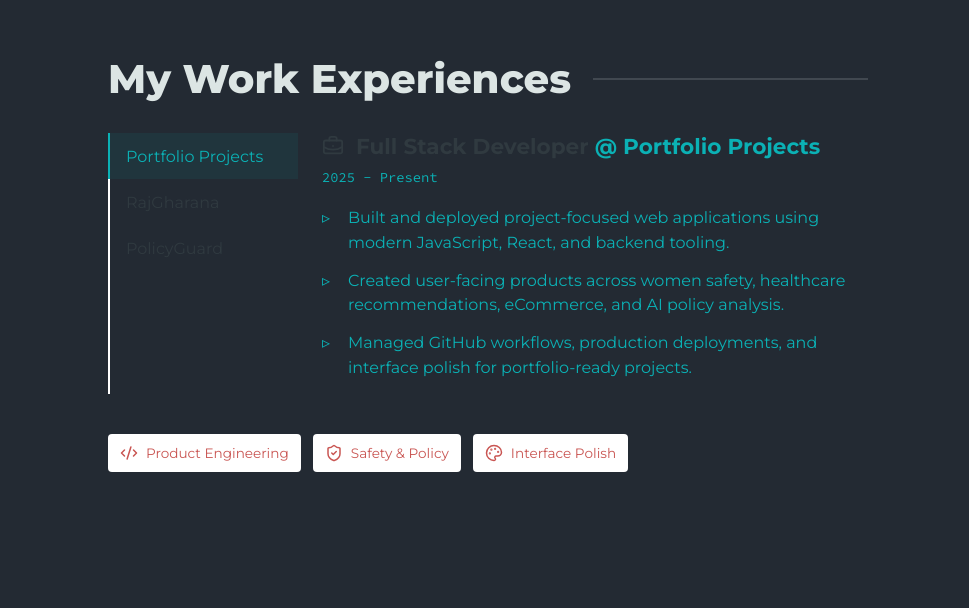
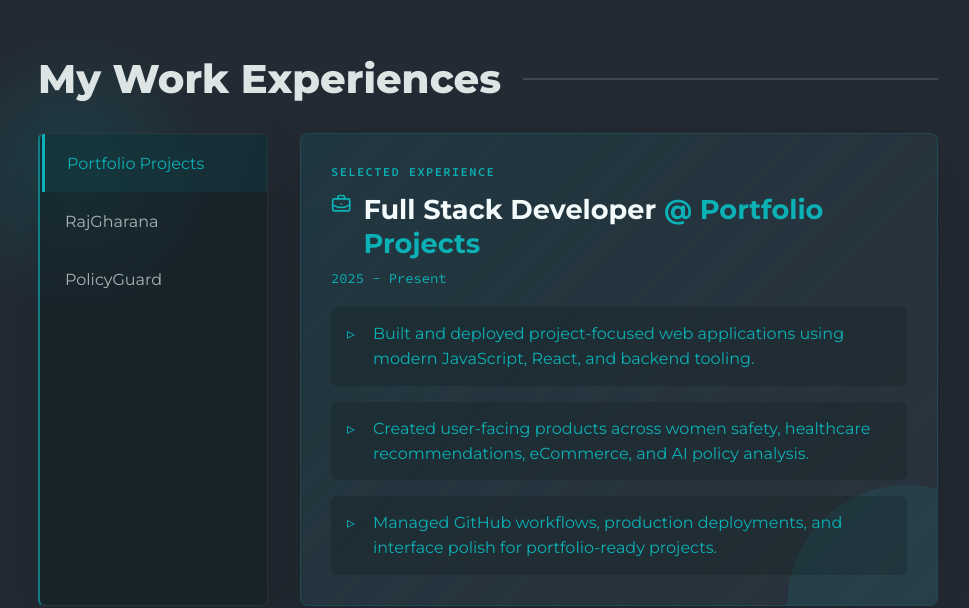
Before and after one commit to Rajpatel2924/Portfolio-Website, a React (Vite) app: page / in a window 1280 px wide. Shown: the part 1933-2541 px from the top of the page, without its empty margins (152-1121 px from the left). Built offline with nearby package versions, Linux system fonts and the light colour scheme.

Commit message:
Refine experience section styling

```diff
--- a/src/components/Skills.tsx
+++ b/src/components/Skills.tsx
@@ -134,11 +134,12 @@ export function Skills() {
             <motion.div
               className="experience-panel"
               key={current.company}
-              initial={{ opacity: 0, x: 18 }}
-              animate={{ opacity: 1, x: 0 }}
-              transition={{ duration: 0.35 }}
+              initial={{ opacity: 0, x: 28, scale: 0.98 }}
+              animate={{ opacity: 1, x: 0, scale: 1 }}
+              transition={{ duration: 0.45, ease: [0.16, 1, 0.3, 1] }}
               role="tabpanel"
             >
+              <div className="experience-eyebrow">Selected Experience</div>
               <div className="experience-title">
                 <BriefcaseBusiness size={22} />
                 <h3>
--- a/src/index.css
+++ b/src/index.css
@@ -674,54 +674,114 @@ main {
   overflow: hidden;
 }
 
+.experience-view::before {
+  position: absolute;
+  inset: 16% auto auto 6%;
+  width: 300px;
+  height: 300px;
+  border-radius: 50%;
+  background: radial-gradient(circle, rgba(11, 177, 181, 0.16), transparent 68%);
+  content: "";
+  filter: blur(10px);
+  pointer-events: none;
+}
+
 .experience-shell {
-  max-width: 760px;
+  position: relative;
+  z-index: 1;
+  max-width: 900px;
   padding-top: 80px;
 }
 
 .experience-tabs {
   display: grid;
-  grid-template-columns: 190px minmax(0, 1fr);
-  gap: 24px;
+  grid-template-columns: 230px minmax(0, 1fr);
+  gap: 32px;
+  align-items: stretch;
 }
 
 .experience-tab-list {
   display: flex;
   flex-direction: column;
-  border-left: 2px solid var(--theme-2);
+  overflow: hidden;
+  border: 1px solid rgba(220, 229, 228, 0.1);
+  border-left: 2px solid rgba(11, 177, 181, 0.65);
+  border-radius: 6px;
+  background: rgba(16, 31, 36, 0.56);
+  box-shadow: 0 24px 55px rgba(0, 0, 0, 0.14);
 }
 
 .experience-tab-list button {
-  min-height: 46px;
+  min-height: 58px;
   border: 0;
-  border-left: 2px solid transparent;
-  margin-left: -2px;
+  border-left: 3px solid transparent;
   background: transparent;
-  color: var(--theme-3);
+  color: rgba(220, 229, 228, 0.74);
   cursor: pointer;
-  padding: 0 16px;
+  padding: 0 22px;
   text-align: left;
+  transition: background 180ms ease, border-color 180ms ease, color 180ms ease, transform 180ms ease;
+}
+
+.experience-tab-list button:hover {
+  background: rgba(11, 177, 181, 0.08);
+  color: #dce5e4;
 }
 
 .experience-tab-list button.selected {
-  border-left-color: var(--theme-4);
-  color: var(--theme-4);
-  background: rgba(255, 211, 105, 0.06);
+  border-left-color: #0bb1b5;
+  background: linear-gradient(90deg, rgba(11, 177, 181, 0.18), rgba(11, 177, 181, 0.04));
+  color: #7de5e8;
+  transform: translateX(2px);
 }
 
 .experience-panel {
-  color: var(--theme-3);
+  position: relative;
+  overflow: hidden;
+  border: 1px solid rgba(11, 177, 181, 0.16);
+  border-radius: 8px;
+  background:
+    linear-gradient(135deg, rgba(11, 177, 181, 0.1), rgba(48, 56, 65, 0.62)),
+    rgba(35, 42, 51, 0.9);
+  color: #dce5e4;
+  padding: 30px;
+  box-shadow: 0 28px 70px rgba(0, 0, 0, 0.16);
+}
+
+.experience-panel::after {
+  position: absolute;
+  inset: auto -90px -120px auto;
+  width: 240px;
+  height: 240px;
+  border-radius: 50%;
+  background: rgba(11, 177, 181, 0.1);
+  content: "";
+  pointer-events: none;
+}
+
+.experience-eyebrow {
+  margin-bottom: 14px;
+  color: #0bb1b5;
+  font-family: "Source Code Pro", monospace;
+  font-size: 0.75rem;
+  font-weight: 700;
+  letter-spacing: 0.12em;
+  text-transform: uppercase;
 }
 
 .experience-title {
+  position: relative;
+  z-index: 1;
   display: flex;
-  align-items: center;
+  align-items: flex-start;
   gap: 12px;
+  color: #0bb1b5;
 }
 
 .experience-title h3 {
   margin: 0;
-  font-size: 1.35rem;
+  color: #f2fbfa;
+  font-size: clamp(1.35rem, 3vw, 1.7rem);
   line-height: 1.25;
 }
 
@@ -730,13 +790,19 @@ main {
 }
 
 .experience-duration {
+  position: relative;
+  z-index: 1;
   margin: 8px 0 20px;
-  color: var(--muted);
+  color: #7de5e8;
   font-family: "Source Code Pro", monospace;
   font-size: 0.86rem;
 }
 
 .experience-panel ul {
+  position: relative;
+  z-index: 1;
+  display: grid;
+  gap: 16px;
   padding: 0;
   margin: 0;
   list-style: none;
@@ -744,35 +810,40 @@ main {
 
 .experience-panel li {
   position: relative;
-  margin-bottom: 13px;
-  padding-left: 26px;
-  color: var(--theme-3);
-  line-height: 1.55;
+  margin: 0;
+  border-radius: 6px;
+  background: rgba(10, 18, 22, 0.22);
+  color: rgba(220, 229, 228, 0.9);
+  line-height: 1.58;
+  padding: 14px 16px 14px 42px;
 }
 
 .experience-panel li::before {
   position: absolute;
-  left: 0;
-  color: var(--theme-4);
+  left: 16px;
+  color: #0bb1b5;
   content: "▹";
 }
 
 .capability-strip {
   display: flex;
   flex-wrap: wrap;
-  gap: 12px;
-  margin-top: 40px;
+  gap: 14px;
+  margin-top: 34px;
 }
 
 .capability-strip span {
   display: inline-flex;
   align-items: center;
   gap: 8px;
-  border-radius: 4px;
-  background: var(--theme-2);
-  color: var(--theme-4);
-  padding: 10px 12px;
-  font-size: 0.85rem;
+  border: 1px solid rgba(11, 177, 181, 0.26);
+  border-radius: 6px;
+  background: rgba(220, 229, 228, 0.96);
+  color: #c95552;
+  padding: 12px 16px;
+  font-size: 0.92rem;
+  font-weight: 700;
+  box-shadow: 0 16px 34px rgba(0, 0, 0, 0.12);
 }
 
 .projects-shell {
@@ -1252,18 +1323,20 @@ main {
     flex-direction: row;
     overflow-x: auto;
     border-left: 0;
-    border-bottom: 2px solid var(--theme-2);
+    border-bottom: 2px solid rgba(11, 177, 181, 0.65);
   }
 
   .experience-tab-list button {
     border-left: 0;
     border-bottom: 2px solid transparent;
     margin: 0 0 -2px;
+    min-width: fit-content;
     white-space: nowrap;
   }
 
   .experience-tab-list button.selected {
-    border-bottom-color: var(--theme-4);
+    border-bottom-color: #0bb1b5;
+    transform: translateY(-1px);
   }
 
   .project-showcase {
```
